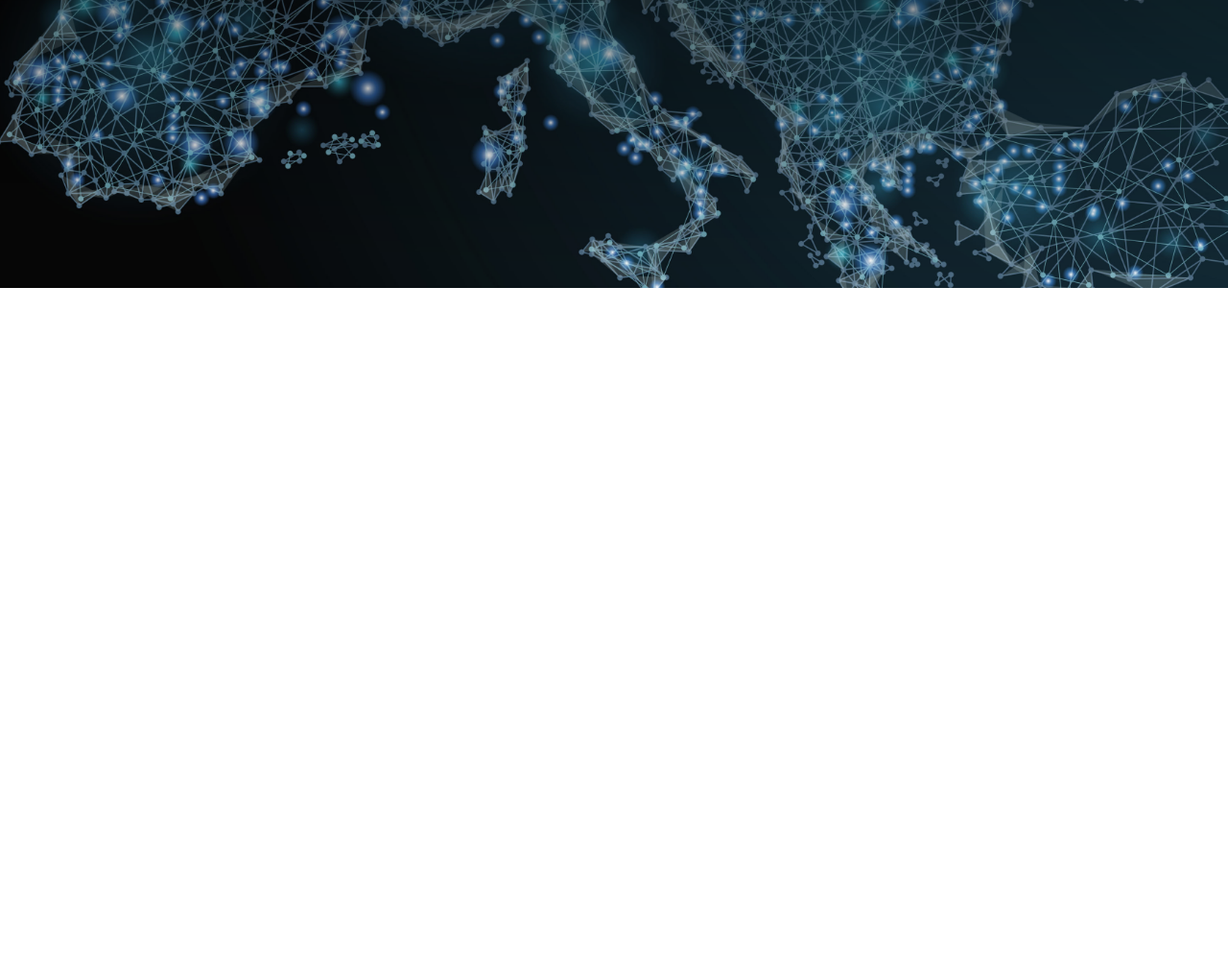
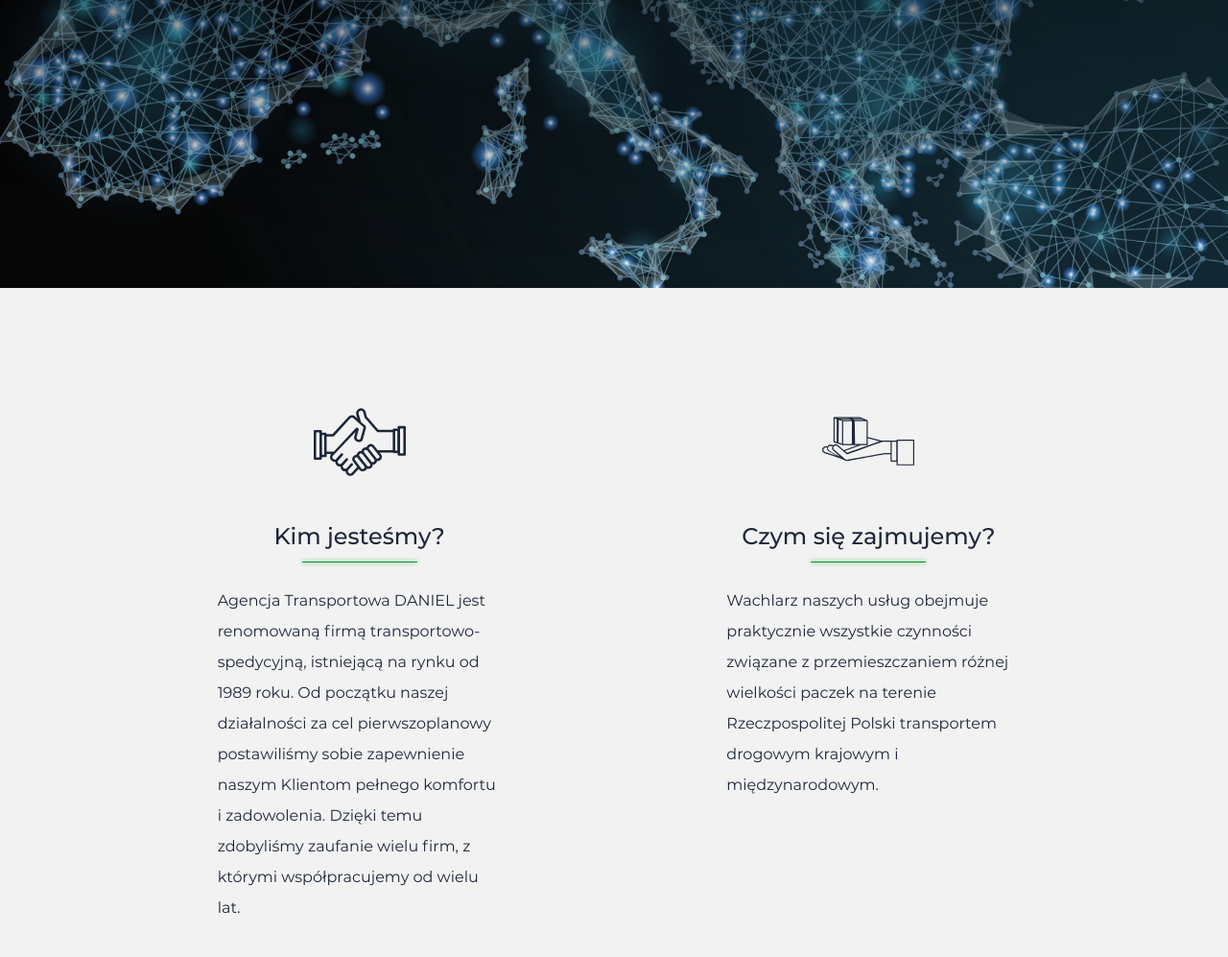
Before and after one commit to daniel-transport/website, a Gatsby site: page / in a window 1280 px wide. Shown: the part 500-1497 px from the top of the page at 96% size. Before the commit the page ends 800 px from the top, so only its background shows below. Built offline with nearby package versions, Linux system fonts and the light colour scheme; Gatsby itself is replaced by a stand-in of ours.

Commit message:
feat: add About view component

```diff
--- a/src/pages/index.js
+++ b/src/pages/index.js
@@ -2,11 +2,13 @@ import React from 'react';
 
 import SEO from 'components/SEO';
 import Hero from 'views/Hero';
+import About from 'views/About';
 
 const IndexPage = () => (
 	<>
 		<SEO />
 		<Hero id="hero" />
+		<About id="o_nas" />
 	</>
 );
 
--- /dev/null
+++ b/src/views/About/index.js
@@ -0,0 +1,55 @@
+import React from 'react';
+import PropTypes from 'prop-types';
+import { graphql, useStaticQuery } from 'gatsby';
+
+import Card from 'components/Card';
+import { SectionBright, SectionTitle } from 'components/Share';
+import { Wrapper, StyledCard } from './styles';
+
+const About = ({ id }) => {
+	const { contentYaml } = useStaticQuery(graphql`
+		{
+			contentYaml {
+				about {
+					title
+					cards {
+						title
+						text
+						cover {
+							alt
+							file {
+								publicURL
+							}
+						}
+					}
+				}
+			}
+		}
+	`);
+
+	const { title: aboutTitle, cards } = contentYaml.about;
+
+	return (
+		<SectionBright id={id}>
+			<Wrapper>
+				<SectionTitle hide>{aboutTitle}</SectionTitle>
+				{cards.map(({ title, text, cover }) => (
+					<StyledCard
+						as={Card}
+						key={title}
+						title={title}
+						icon={cover.file}
+						alt={cover.alt}
+						text={text}
+					/>
+				))}
+			</Wrapper>
+		</SectionBright>
+	);
+};
+
+About.propTypes = {
+	id: PropTypes.string.isRequired,
+};
+
+export default About;
--- /dev/null
+++ b/src/views/About/styles.js
@@ -0,0 +1,15 @@
+import styled from 'styled-components';
+
+export const Wrapper = styled.div`
+	display: flex;
+	flex-wrap: wrap;
+	align-items: flex-start;
+	justify-content: space-evenly;
+	max-width: 1360px;
+	margin: 0 auto;
+`;
+
+export const StyledCard = styled.div`
+	width: 18.5em;
+	margin: 1em;
+`;
```
